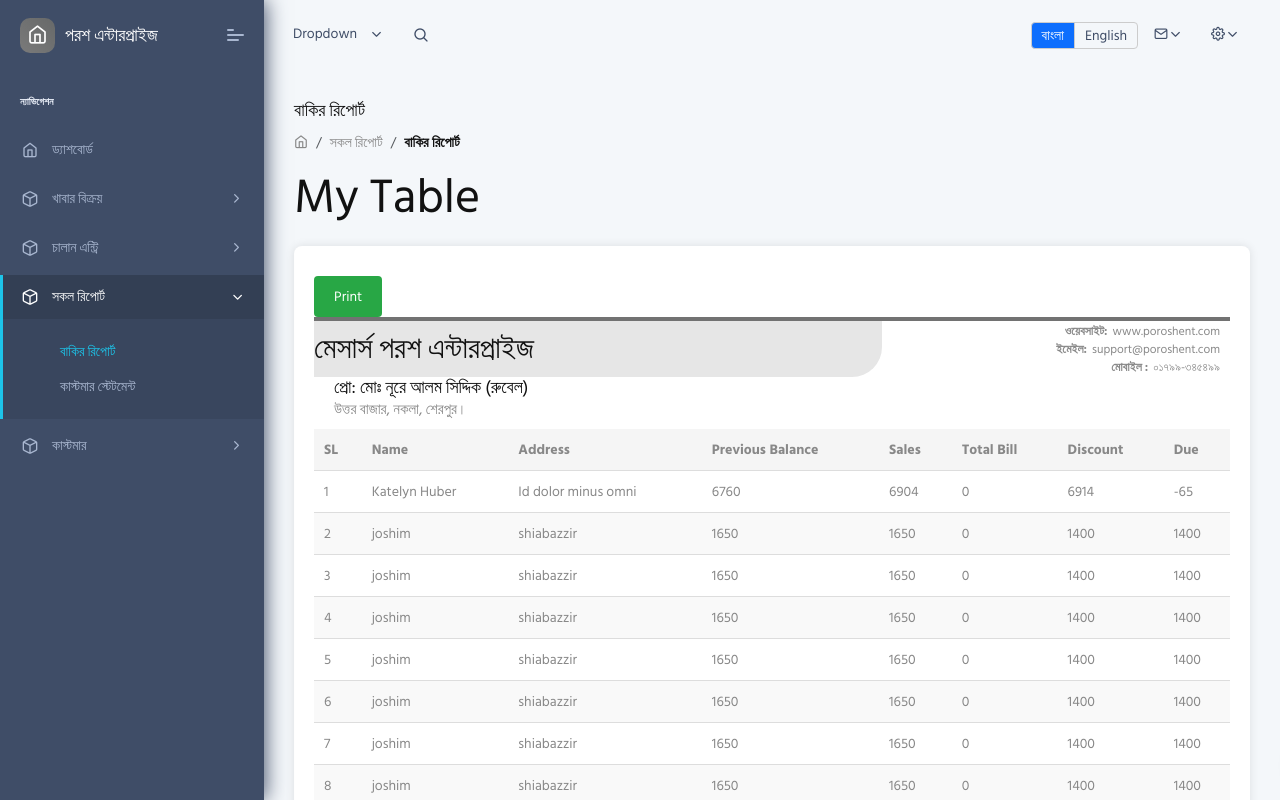
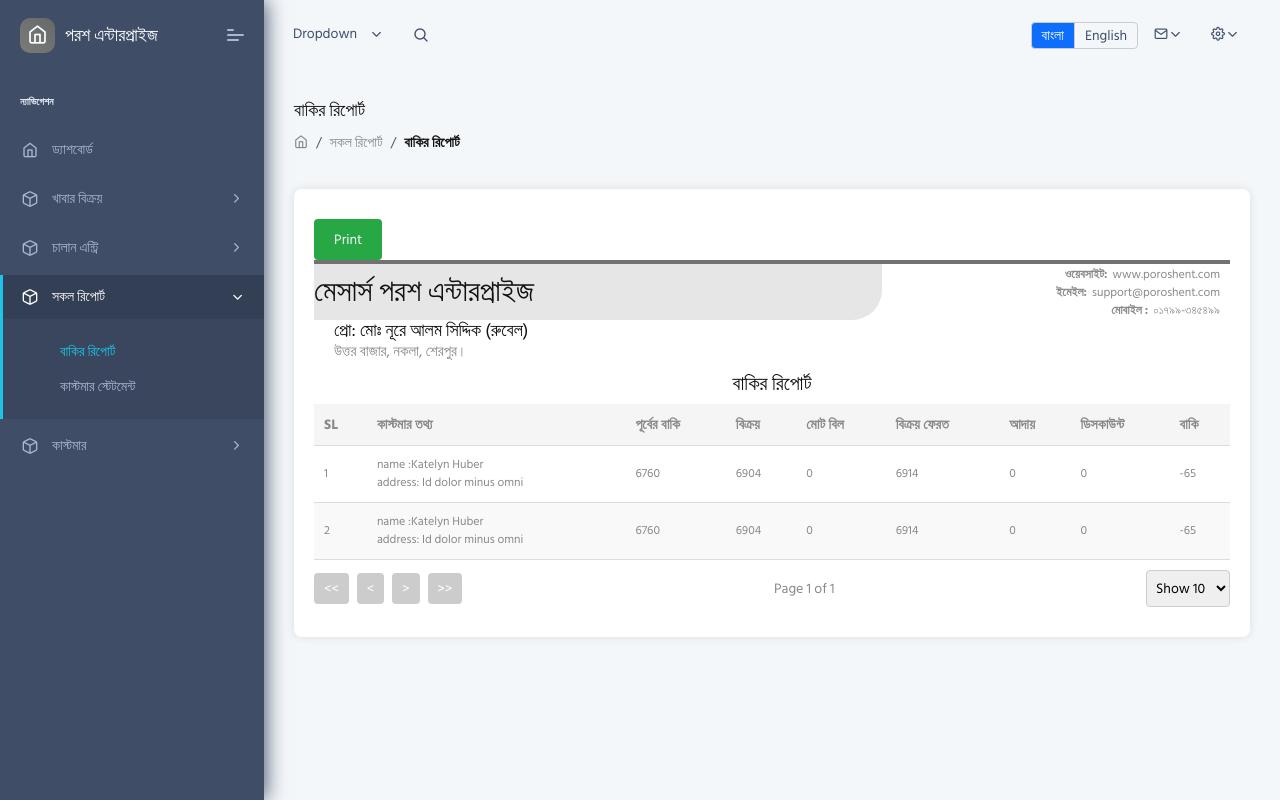
Before and after one commit to heartsantor/poroshent, a React (Vite) app: page /all-report/due-report in a window 1280 px wide. Shown: the top 800 px of the page. Built offline with nearby package versions, Linux system fonts and the light colour scheme.

Commit message:
make report

```diff
--- a/src/index.scss
+++ b/src/index.scss
@@ -311,6 +311,8 @@ table {
   }
 
   tbody {
+    font-size: 12px;
+
     tr {
       &:nth-child(even) {
         background-color: #f9f9f9;
--- a/src/views/report/DueList/DueList.jsx
+++ b/src/views/report/DueList/DueList.jsx
@@ -54,7 +54,6 @@ const DueList = () => {
 
   return (
     <div>
-      <h1>My Table</h1>
       <DueListTable handlePrint={handlePrint} tableRef={tableRef} />
     </div>
   );
--- a/src/views/report/DueList/DueListTable.jsx
+++ b/src/views/report/DueList/DueListTable.jsx
@@ -3,44 +3,49 @@ import { useTable, usePagination } from 'react-table';
 import ReportHeader from '../../../components/PrintHeader/ReportHeader';
 
 const data = [
-  { name: 'Katelyn Huber', address: 'Id dolor minus omni', previousBalance: 6760, sales: 6904, totalBill: 0, discount: 6914, due: -65 },
-  { name: 'joshim', address: 'shiabazzir', previousBalance: 1650, sales: 1650, totalBill: 0, discount: 1400, due: 1400 },
-  { name: 'joshim', address: 'shiabazzir', previousBalance: 1650, sales: 1650, totalBill: 0, discount: 1400, due: 1400 },
-  { name: 'joshim', address: 'shiabazzir', previousBalance: 1650, sales: 1650, totalBill: 0, discount: 1400, due: 1400 },
-  { name: 'joshim', address: 'shiabazzir', previousBalance: 1650, sales: 1650, totalBill: 0, discount: 1400, due: 1400 },
-  { name: 'joshim', address: 'shiabazzir', previousBalance: 1650, sales: 1650, totalBill: 0, discount: 1400, due: 1400 },
-  { name: 'joshim', address: 'shiabazzir', previousBalance: 1650, sales: 1650, totalBill: 0, discount: 1400, due: 1400 },
-  { name: 'joshim', address: 'shiabazzir', previousBalance: 1650, sales: 1650, totalBill: 0, discount: 1400, due: 1400 },
-  { name: 'joshim', address: 'shiabazzir', previousBalance: 1650, sales: 1650, totalBill: 0, discount: 1400, due: 1400 },
-  { name: 'joshim', address: 'shiabazzir', previousBalance: 1650, sales: 1650, totalBill: 0, discount: 1400, due: 1400 },
-  { name: 'joshim', address: 'shiabazzir', previousBalance: 1650, sales: 1650, totalBill: 0, discount: 1400, due: 1400 },
-  { name: 'joshim', address: 'shiabazzir', previousBalance: 1650, sales: 1650, totalBill: 0, discount: 1400, due: 1400 },
-  { name: 'joshim', address: 'shiabazzir', previousBalance: 1650, sales: 1650, totalBill: 0, discount: 1400, due: 1400 },
-  { name: 'joshim', address: 'shiabazzir', previousBalance: 1650, sales: 1650, totalBill: 0, discount: 1400, due: 1400 },
-  { name: 'joshim', address: 'shiabazzir', previousBalance: 1650, sales: 1650, totalBill: 0, discount: 1400, due: 1400 },
-  { name: 'joshim', address: 'shiabazzir', previousBalance: 1650, sales: 1650, totalBill: 0, discount: 1400, due: 1400 },
-  { name: 'joshim', address: 'shiabazzir', previousBalance: 1650, sales: 1650, totalBill: 0, discount: 1400, due: 1400 },
-  { name: 'joshim', address: 'shiabazzir', previousBalance: 1650, sales: 1650, totalBill: 0, discount: 1400, due: 1400 },
-  { name: 'joshim', address: 'shiabazzir', previousBalance: 1650, sales: 1650, totalBill: 0, discount: 1400, due: 1400 },
-  { name: 'joshim', address: 'shiabazzir', previousBalance: 1650, sales: 1650, totalBill: 0, discount: 1400, due: 1400 },
-  { name: 'joshim', address: 'shiabazzir', previousBalance: 1650, sales: 1650, totalBill: 0, discount: 1400, due: 1400 },
-  { name: 'joshim', address: 'shiabazzir', previousBalance: 1650, sales: 1650, totalBill: 0, discount: 1400, due: 1400 },
-  { name: 'joshim', address: 'shiabazzir', previousBalance: 1650, sales: 1650, totalBill: 0, discount: 1400, due: 1400 },
-  { name: 'joshim', address: 'shiabazzir', previousBalance: 1650, sales: 1650, totalBill: 0, discount: 1400, due: 1400 },
-  { name: 'joshim', address: 'shiabazzir', previousBalance: 1650, sales: 1650, totalBill: 0, discount: 1400, due: 1400 },
-  { name: 'joshim', address: 'shiabazzir', previousBalance: 1650, sales: 1650, totalBill: 0, discount: 1400, due: 1400 },
-  { name: 'joshim', address: 'shiabazzir', previousBalance: 1650, sales: 1650, totalBill: 0, discount: 1400, due: 1400 }
+  {
+    customer_name: 'Katelyn Huber',
+    customer_address: 'Id dolor minus omni',
+    pre_due: 6760,
+    sales: 6904,
+    total_bill: 0,
+    return_sale: 6914,
+    cash_amount: 0,
+    discount: 0,
+    due: -65
+  },
+  {
+    customer_name: 'Katelyn Huber',
+    customer_address: 'Id dolor minus omni',
+    pre_due: 6760,
+    sales: 6904,
+    total_bill: 0,
+    return_sale: 6914,
+    cash_amount: 0,
+    discount: 0,
+    due: -65
+  }
 ];
 
 const columns = [
   { Header: 'SL', accessor: (row, i) => i + 1 },
-  { Header: 'Name', accessor: 'name' },
-  { Header: 'Address', accessor: 'address' },
-  { Header: 'Previous Balance', accessor: 'previousBalance' },
-  { Header: 'Sales', accessor: 'sales' },
-  { Header: 'Total Bill', accessor: 'totalBill' },
-  { Header: 'Discount', accessor: 'discount' },
-  { Header: 'Due', accessor: 'due' }
+  {
+    Header: 'কাস্টমার তথ্য',
+    accessor: (row) => `${row.customer_name}, ${row.customer_address}`,
+    Cell: ({ cell: { value } }) => (
+      <div>
+        <strong>name :{value.split(', ')[0]}</strong>
+        <div>address: {value.split(', ')[1]}</div>
+      </div>
+    )
+  },
+  { Header: 'পূর্বের বাকি', accessor: 'pre_due' },
+  { Header: 'বিক্রয় ', accessor: 'sales' },
+  { Header: 'মোট বিল', accessor: 'total_bill' },
+  { Header: 'বিক্রয় ফেরত', accessor: 'return_sale' },
+  { Header: 'আদায়', accessor: 'cash_amount' },
+  { Header: 'ডিসকাউন্ট', accessor: 'discount' },
+  { Header: 'বাকি', accessor: 'due' }
 ];
 
 const DueListTable = ({ handlePrint, tableRef }) => {
@@ -85,6 +90,7 @@ const DueListTable = ({ handlePrint, tableRef }) => {
       </button>
       <div ref={tableRef}>
         <ReportHeader />
+        <h4 className='text-center'>বাকির রিপোর্ট</h4>
         <table {...getTableProps()}>
           <thead>
             {headerGroups.map((headerGroup) => (
```
